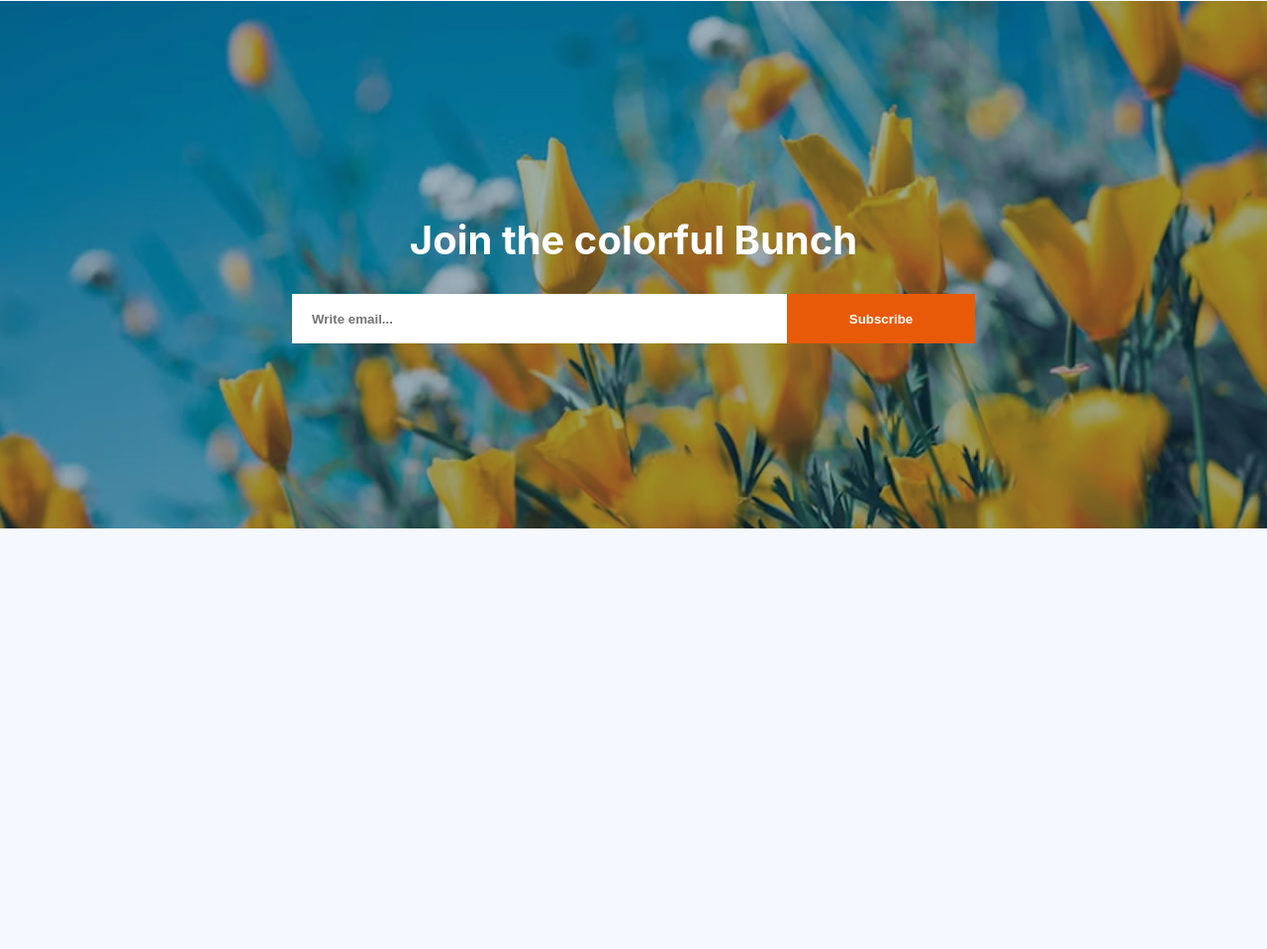
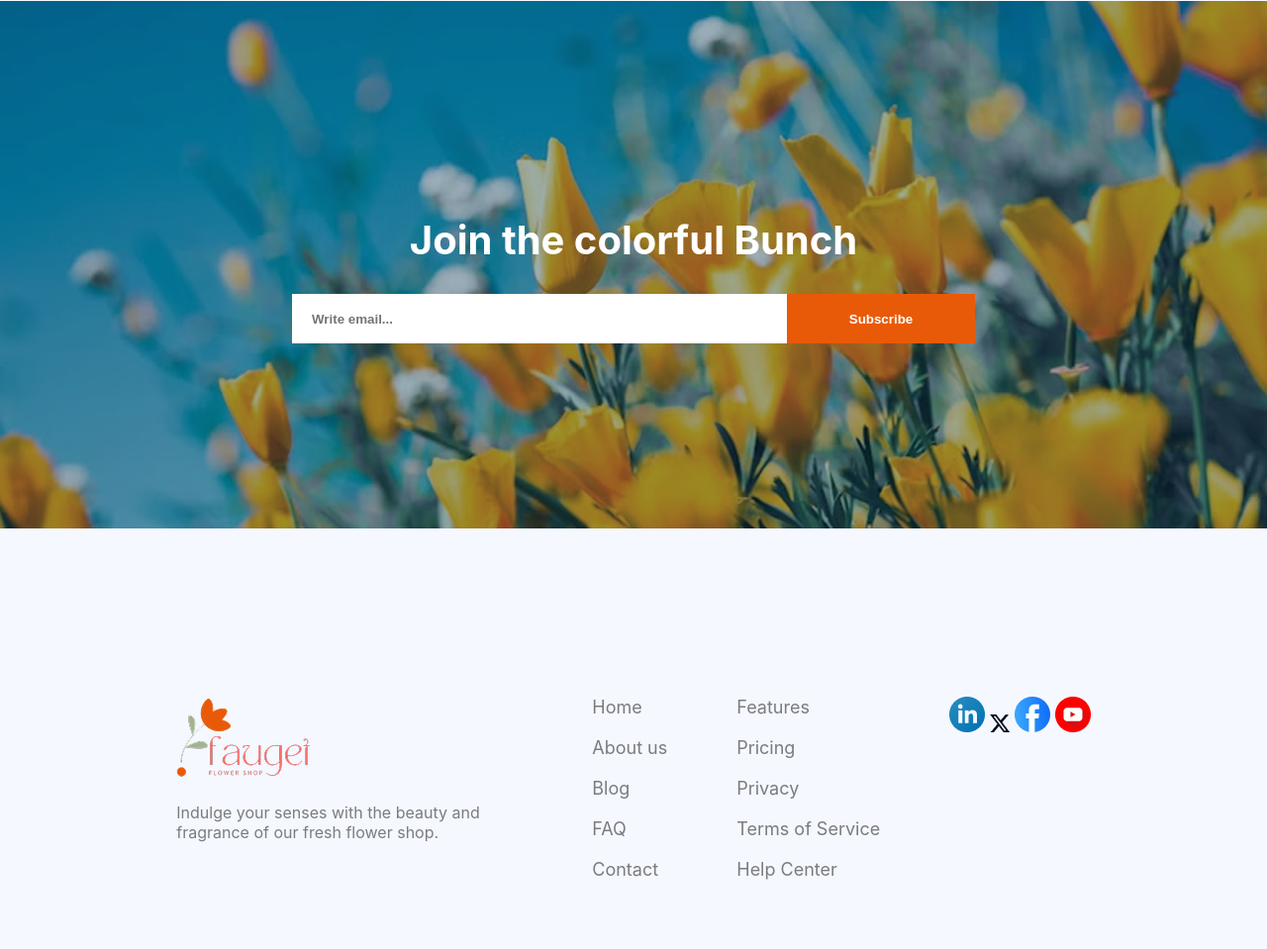
Before and after one commit to shaharearhossainjony/B12A02-Flowers-Market, a plain HTML site: page index.html in a window 1280 px wide. Shown: the part 2397-3356 px from the top of the page at 99% size. Before the commit the page ends 3051 px from the top, so only its background shows below. Drawn offline with Linux system fonts and the light colour scheme.

Commit message:
footer section added

```diff
--- a/index.html
+++ b/index.html
@@ -63,56 +63,56 @@
                     <img src="./assets/sample-flower-image.png" alt="sample-flower" class="card-image">
                     <h4 class="flower-name">Lily Blossom</h4>
                     <h3 class="flower-price">20 USD</h3>
-                    <button class="add2card">ADD TO CART</button>
+                    <button class="add2card" onclick="alert(' Flower Added to Cart ')">ADD TO CART</button>
                 </div>
                 <!-- card 02 -->
                 <div class="card">
                     <img src="./assets/sample-flower-image.png" alt="sample-flower" class="card-image">
                     <h4 class="flower-name">Lily Blossom</h4>
                     <h3 class="flower-price">20 USD</h3>
-                    <button class="add2card">ADD TO CART</button>
+                    <button class="add2card" onclick="alert(' Flower Added to Cart ')">ADD TO CART</button>
                 </div>
                  <!-- card 03 -->
                 <div class="card">
                     <img src="./assets/sample-flower-image.png" alt="sample-flower" class="card-image">
                     <h4 class="flower-name">Lily Blossom</h4>
                     <h3 class="flower-price">20 USD</h3>
-                    <button class="add2card">ADD TO CART</button>
+                    <button class="add2card" onclick="alert(' Flower Added to Cart ')">ADD TO CART</button>
                 </div>
                  <!-- card 04 -->
                 <div class="card">
                     <img src="./assets/sample-flower-image.png" alt="sample-flower" class="card-image">
                     <h4 class="flower-name">Lily Blossom</h4>
                     <h3 class="flower-price">20 USD</h3>
-                    <button class="add2card">ADD TO CART</button>
+                   <button class="add2card" onclick="alert(' Flower Added to Cart ')">ADD TO CART</button>
                 </div>
                 <!-- card 05 -->
                 <div class="card">
                     <img src="./assets/sample-flower-image.png" alt="sample-flower" class="card-image">
                     <h4 class="flower-name">Lily Blossom</h4>
                     <h3 class="flower-price">20 USD</h3>
-                    <button class="add2card">ADD TO CART</button>
+                    <button class="add2card" onclick="alert(' Flower Added to Cart ')">ADD TO CART</button>
                 </div>
                 <!-- card 06 -->
                 <div class="card">
                     <img src="./assets/sample-flower-image.png" alt="sample-flower" class="card-image">
                     <h4 class="flower-name">Lily Blossom</h4>
                     <h3 class="flower-price">20 USD</h3>
-                    <button class="add2card">ADD TO CART</button>
+                    <button class="add2card" onclick="alert(' Flower Added to Cart ')">ADD TO CART</button>
                 </div>
                  <!-- card 07 -->
                 <div class="card">
                     <img src="./assets/sample-flower-image.png" alt="sample-flower" class="card-image">
                     <h4 class="flower-name">Lily Blossom</h4>
                     <h3 class="flower-price">20 USD</h3>
-                    <button class="add2card">ADD TO CART</button>
+                    <button class="add2card" onclick="alert(' Flower Added to Cart ')">ADD TO CART</button>
                 </div>
                  <!-- card 08 -->
                 <div class="card">
                     <img src="./assets/sample-flower-image.png" alt="sample-flower" class="card-image">
                     <h4 class="flower-name">Lily Blossom</h4>
                     <h3 class="flower-price">20 USD</h3>
-                    <button class="add2card">ADD TO CART</button>
+                    <button class="add2card" onclick="alert(' Flower Added to Cart ')">ADD TO CART</button>
                 </div>
             </div>
         <!-- flower plants card section end -->
@@ -186,11 +186,41 @@
                 </div>
              </div>
              <!-- news letter section end -->
+    </main>
 
+    <footer>
+        <div class="foot-intro-logo">
+            <img src="./assets/logo.png" alt="Logo">
+            <p style="color: rgba(0, 0, 0, 0.5);" >Indulge your senses with the beauty and fragrance of our fresh flower shop.</p>
+        </div>
 
+        <div class="foot-link-01">
+            <ul>
+                <li><a href="#">Home</a></li>
+                <li><a href="#">About us</a></li>
+                <li><a href="#">Blog</a></li>
+                <li><a href="#">FAQ</a></li>
+                <li><a href="#">Contact</a></li>
+            </ul>
+        </div>
 
+        <div class="foot-link-02">
+            <ul>
+                <li><a href="#">Features</a></li>
+                <li><a href="#">Pricing</a></li>
+                <li><a href="#">Privacy</a></li>
+                <li><a href="#">Terms of Service</a></li>
+                <li><a href="#">Help Center</a></li>
+            </ul>
+        </div>
 
+        <div class="social-icons">
+            <a href="#"> <img src="./assets/icon-linkedin.png" alt=""></a>
+            <a href="#"> <img src="./assets/icon-twitter.png" alt=""></a>
+            <a href="#"> <img src="./assets/icon-facebook.png" alt=""></a>
+            <a href="#"> <img src="./assets/icon-youtube.png" alt=""></a>
+        </div>
 
-    </main>
+    </footer>
 </body>
 </html>
--- a/styles/style.css
+++ b/styles/style.css
@@ -251,3 +251,31 @@ h4 {
     border:none;
     outline:none;
 }
+
+footer{
+    display:flex;
+    justify-content:center;
+    gap:70px;
+    margin:0 auto;
+    padding:50px 0px;
+}
+.foot-intro-logo{
+    width:350px;
+}
+.foot-intro-logo img{
+padding-bottom:20px;
+}
+
+.foot-link-01 ul, .foot-link-02 ul{
+list-style:none;
+}
+.foot-link-01 ul li, .foot-link-02 ul li{
+padding: 0px 0px 20px 0px;
+font-size:18px;
+
+}
+.foot-link-01 ul li a, .foot-link-02 ul li a{
+color: rgba(0, 0, 0, 0.5);
+text-decoration:none;
+
+}
```
